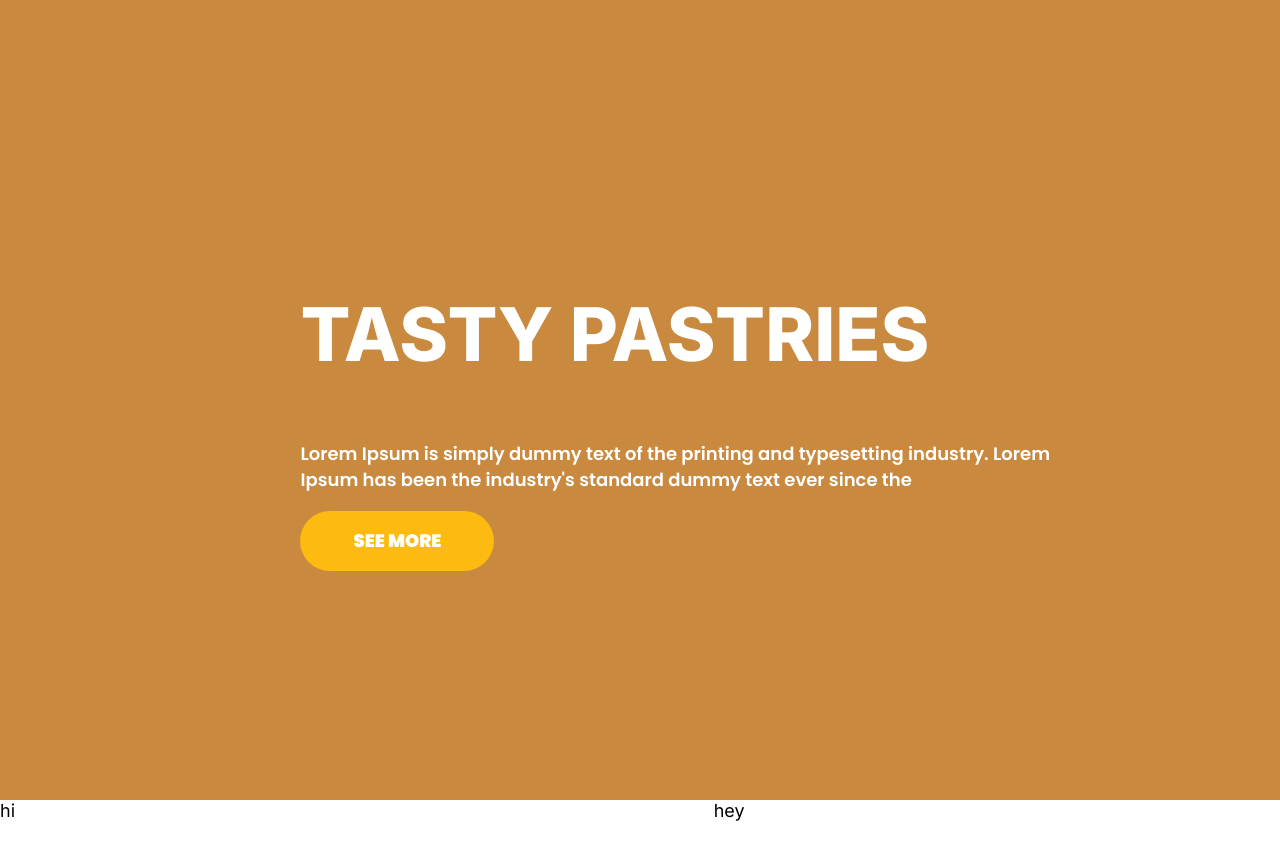
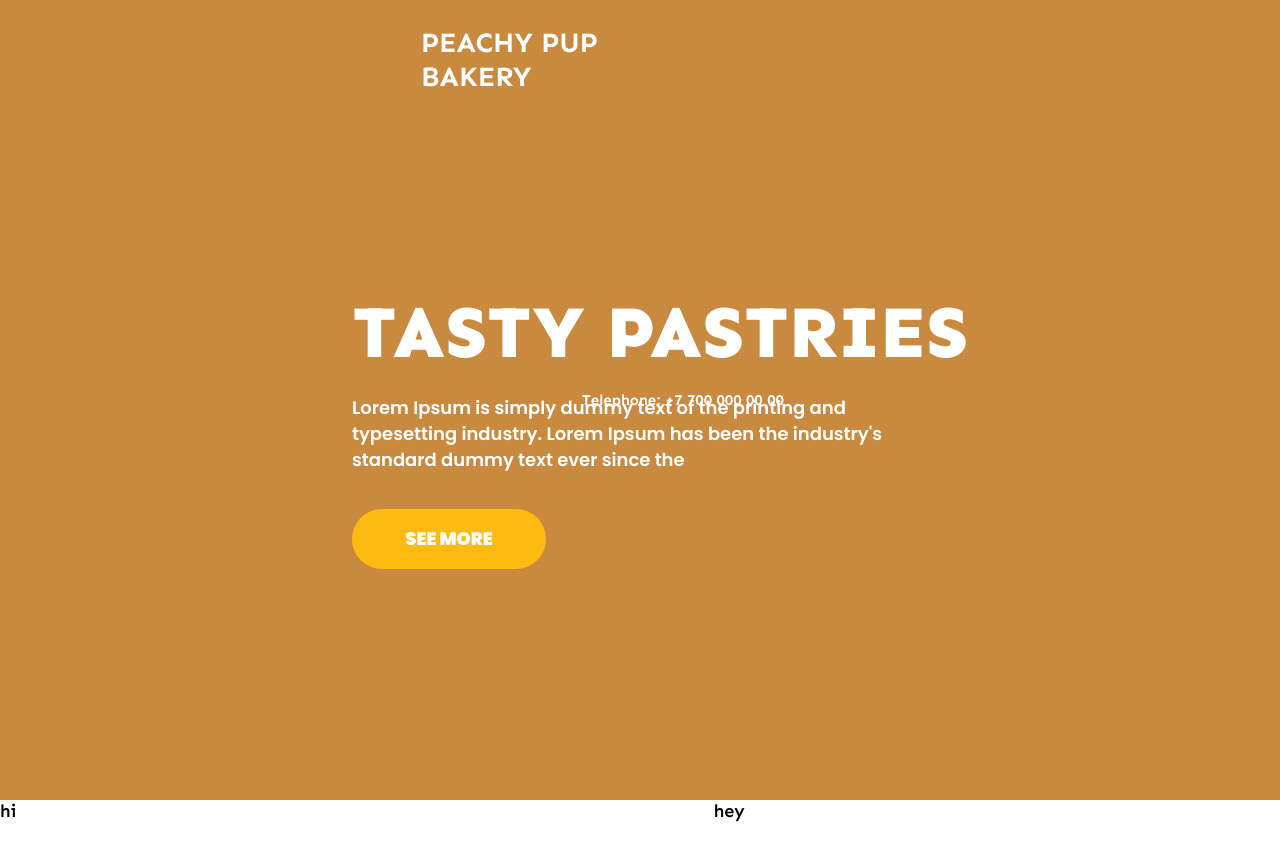
Before and after one commit to mahamfathy/menu-upskilling-task, an Angular app: page / in a window 1280 px wide. Shown: the top 860 px of the page. Built offline with nearby package versions, Linux system fonts and the light colour scheme.

Commit message:
finish text-wrapper

```diff
--- a/src/app/main-page/main-page.component.html
+++ b/src/app/main-page/main-page.component.html
@@ -1,5 +1,6 @@
 <div class="row">
   <div class="col1">
+    <p class="p1">Peachy Pup Bakery</p>
     <div class="text-wrapper">
       <h1>Tasty pastries</h1>
       <p>
@@ -9,6 +10,8 @@
       </p>
       <button class="btn">See more</button>
     </div>
+    <h5>Telephone: +7 700 000 00 00</h5>
+    <div class="media"></div>
   </div>
-  <div class="col2">hey</div>
+  <div class="col2"></div>
 </div>
--- a/src/app/main-page/main-page.component.scss
+++ b/src/app/main-page/main-page.component.scss
@@ -3,7 +3,9 @@
 .row {
   display: flex;
   width: 100%;
+  color: $color-white;
   .col1 {
+    position: relative;
     width: 63.793%;
     display: flex;
     flex-direction: column;
@@ -11,10 +13,34 @@
     align-items: center;
     height: 100%;
     background-color: $color-primary-bg;
+    .p1 {
+      font-family: Sen;
+      font-size: 28px;
+      font-weight: 700;
+      line-height: 33.69px;
+      text-align: left;
+      text-underline-position: from-font;
+      text-decoration-skip-ink: none;
+      width: 179px;
+      height: 68px;
+      position: absolute;
+      top: 26px;
+      left: 421px;
+      margin: 0;
+      text-transform: uppercase;
+    }
     .text-wrapper {
       width: 56%;
-      color: $color-white;
+      position: absolute;
+      width: 621px;
+      height: 89px;
+      top: 288px;
+      left: 352px;
+      gap: 0px;
+      opacity: 0px;
       h1 {
+        margin: 0;
+        font-family: "sen";
         font-size: 74px;
         font-weight: 800;
         line-height: 89.03px;
@@ -22,12 +48,14 @@
       }
       p {
         font-family: Poppins;
-        font-size: 18px;
         font-weight: 600;
         line-height: 26px;
         text-align: left;
         text-underline-position: from-font;
         text-decoration-skip-ink: none;
+        height: 78px;
+        width: 552px;
+        margin-bottom: 2rem;
       }
     }
   }
--- a/src/assets/sass/components/_button.scss
+++ b/src/assets/sass/components/_button.scss
@@ -5,6 +5,7 @@
   &:visited {
     width: 194px;
     height: 60px;
+    font-size: 18px;
     text-transform: uppercase;
     text-decoration: none;
     display: inline-block;
@@ -14,7 +15,6 @@
     background-color: $color-button;
     color: $color-white;
     font-family: Poppins;
-    font-size: 18px;
     font-weight: 900;
     line-height: 24px;
     text-align: center;
--- a/src/index.html
+++ b/src/index.html
@@ -7,11 +7,7 @@
     <meta name="viewport" content="width=device-width, initial-scale=1" />
     <link rel="icon" type="image/x-icon" href="favicon.ico" />
     <link
-      href="https://fonts.googleapis.com/css2?family=Inter:wght@400;600;800&display=swap"
-      rel="stylesheet"
-    />
-    <link
-      href="https://fonts.googleapis.com/css2?family=Poppins:wght@600;900&display=swap"
+      href="https://fonts.googleapis.com/css2?family=Poppins:wght@600;900&family=Sen:wght@600;700;800&display=swap"
       rel="stylesheet"
     />
   </head>
--- a/src/styles.scss
+++ b/src/styles.scss
@@ -10,7 +10,7 @@ body {
   height: 100%;
   margin: 0;
   padding: 0;
-  font-family: "inter", sans-serif;
+  font-family: "Sen", sans-serif;
   font-size: 18px;
 }
 .row {
```
